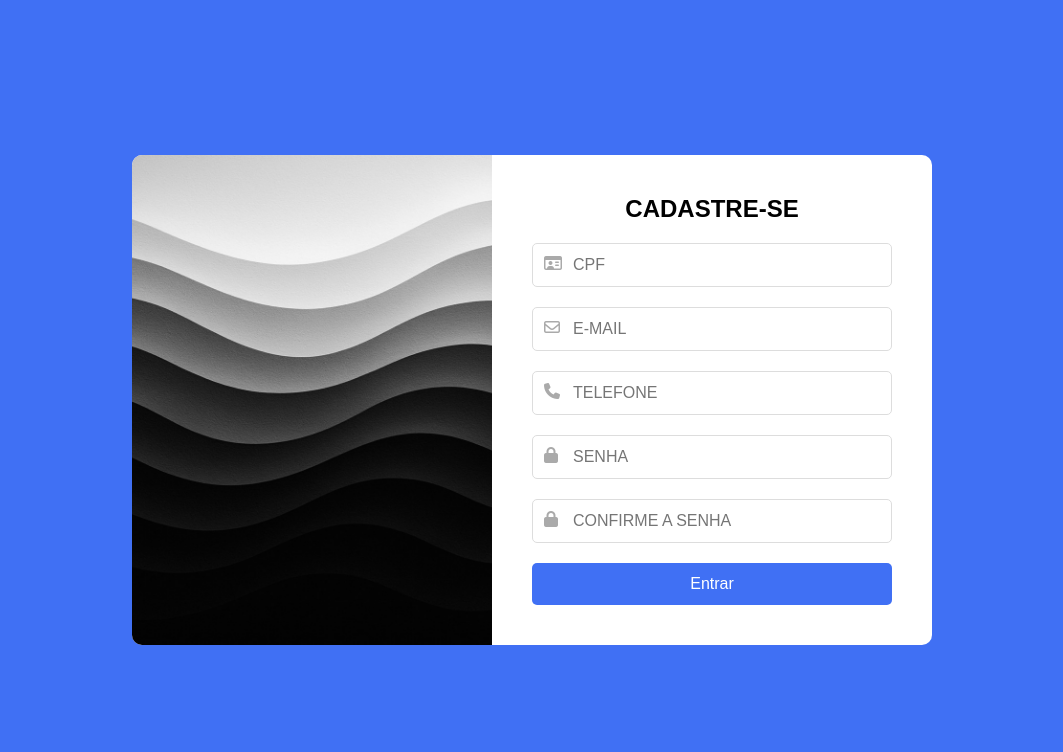
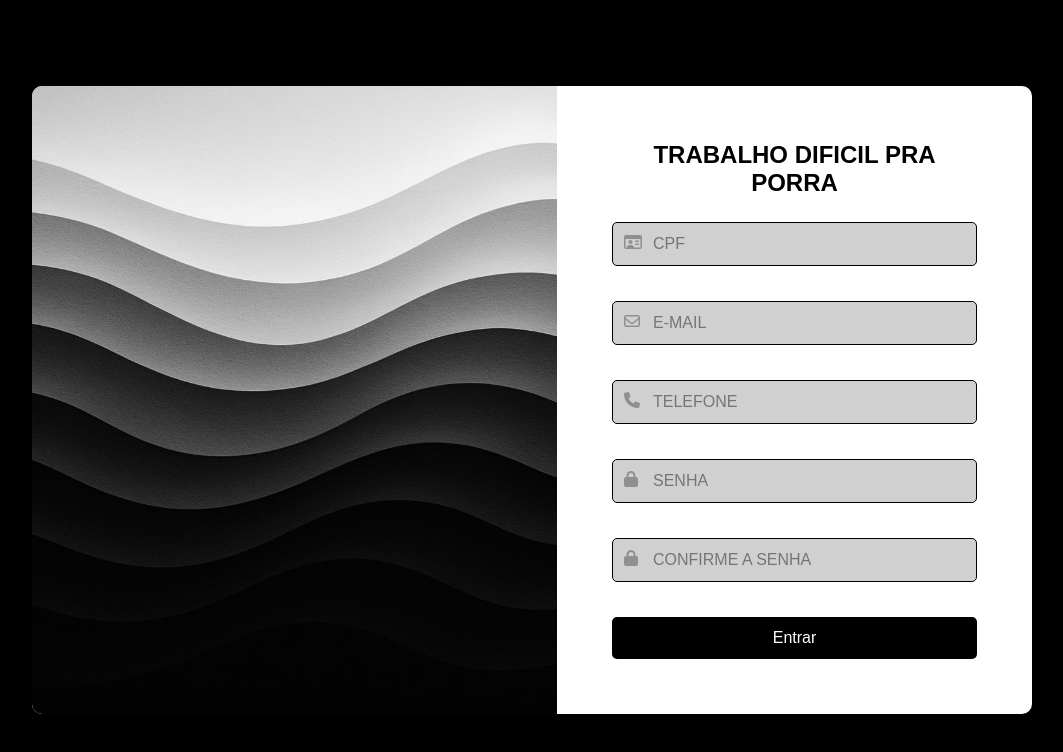
Before and after one commit to FelipeJunTakenaka/Tela-de-login-e-cadastro, a plain HTML site: page Tela de login e cadastro/index.html in a window 1280 px wide. Shown: the whole page, without its empty margins (108-1171 px from the left). Drawn offline with Linux system fonts and the light colour scheme.

Commit message:
Add files via upload

```diff
--- a/Tela de login e cadastro/index.html
+++ b/Tela de login e cadastro/index.html
@@ -19,7 +19,7 @@
 
     <!-- Lado direito com formulário -->
     <div class="right">
-      <h2>CADASTRE-SE</h2>
+      <h2>TRABALHO DIFICIL PRA PORRA</h2>
       <form>
         <div class="input-box">
           <i class="fa-regular fa-id-card"></i>
--- a/Tela de login e cadastro/style.css
+++ b/Tela de login e cadastro/style.css
@@ -9,12 +9,12 @@ body{
     display: flex;
     align-items: center;
     justify-content: center;
-    background: #4070f4;
+    background:#000000;
 }
 .container {
     display: flex;
     width: 100%;
-    max-width: 800px;
+    max-width: 1000px;
     background: #fff;
     border-radius: 10px;
     overflow: hidden;
@@ -22,31 +22,34 @@ body{
 .left {
     flex: 1;
     background: url('img/imagem1.jpeg') no-repeat center center/cover;
+    padding: 80px;
 }
 .right {
     flex: 1;
-    padding: 40px;
+    padding: 55px;
 }
 h2 {
     text-align: center;
-    margin-bottom: 20px;
+    margin-bottom: 25px;
 }
 .input-box {
     position: relative;
-    margin-bottom: 20px;
+    margin-bottom: 25px;
 }
 .input-box i {
     position: absolute;
     left: 12px;
     top: 12px;
-    color: #aaa;
+    color: #909090;
 }
 .input-box input {
     width: 100%;
     padding: 12px 12px 12px 40px;
-    border: 1px solid #ddd;
+    border: 1px solid ;
     border-radius: 5px;
     font-size: 16px;
+    background-color: #d0d0d0;
+    margin-bottom: 10px;
 }
 .input-box input:focus {
     border-color: #4070f4;
@@ -57,7 +60,7 @@ h2 {
     padding: 12px;
     border: none;
     border-radius: 5px;
-    background: #4070f4;
+    background: #000000;
     color: #fff;
     font-size: 16px;
     cursor: pointer;
```
